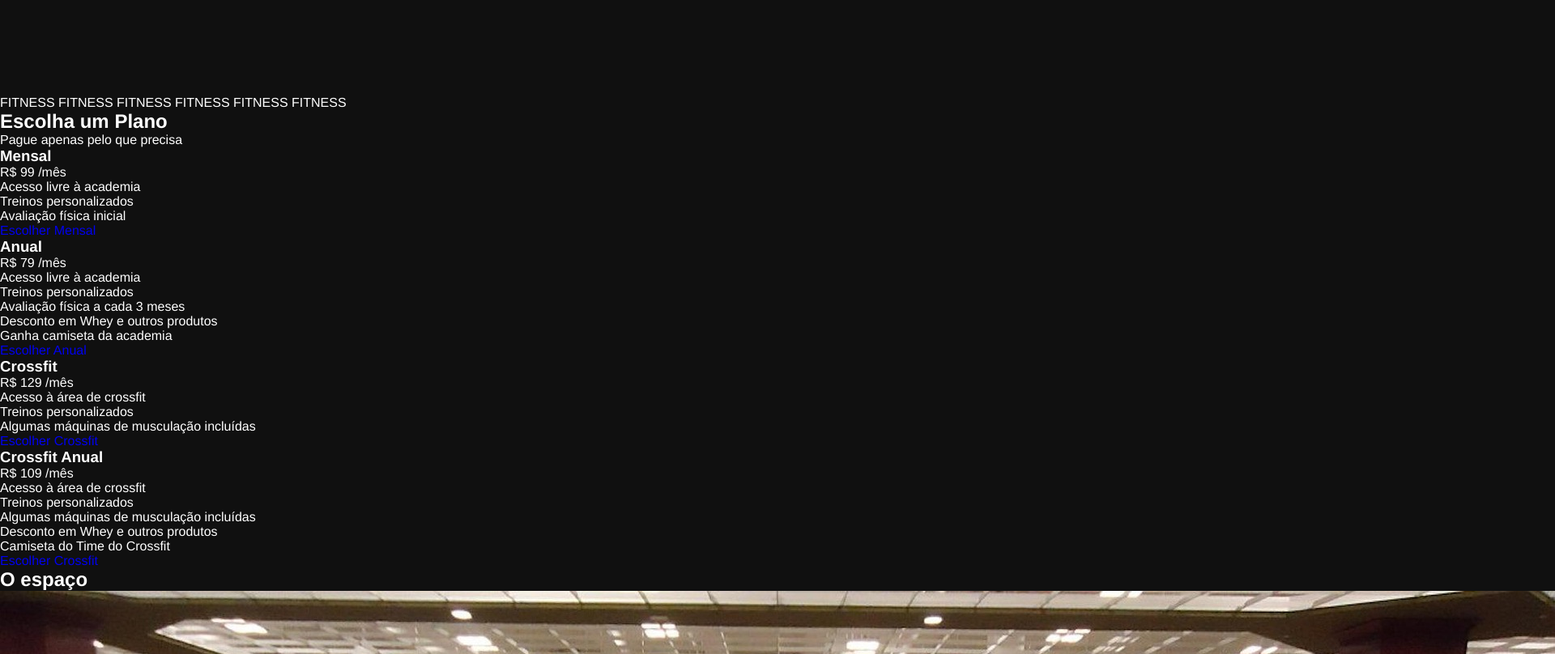
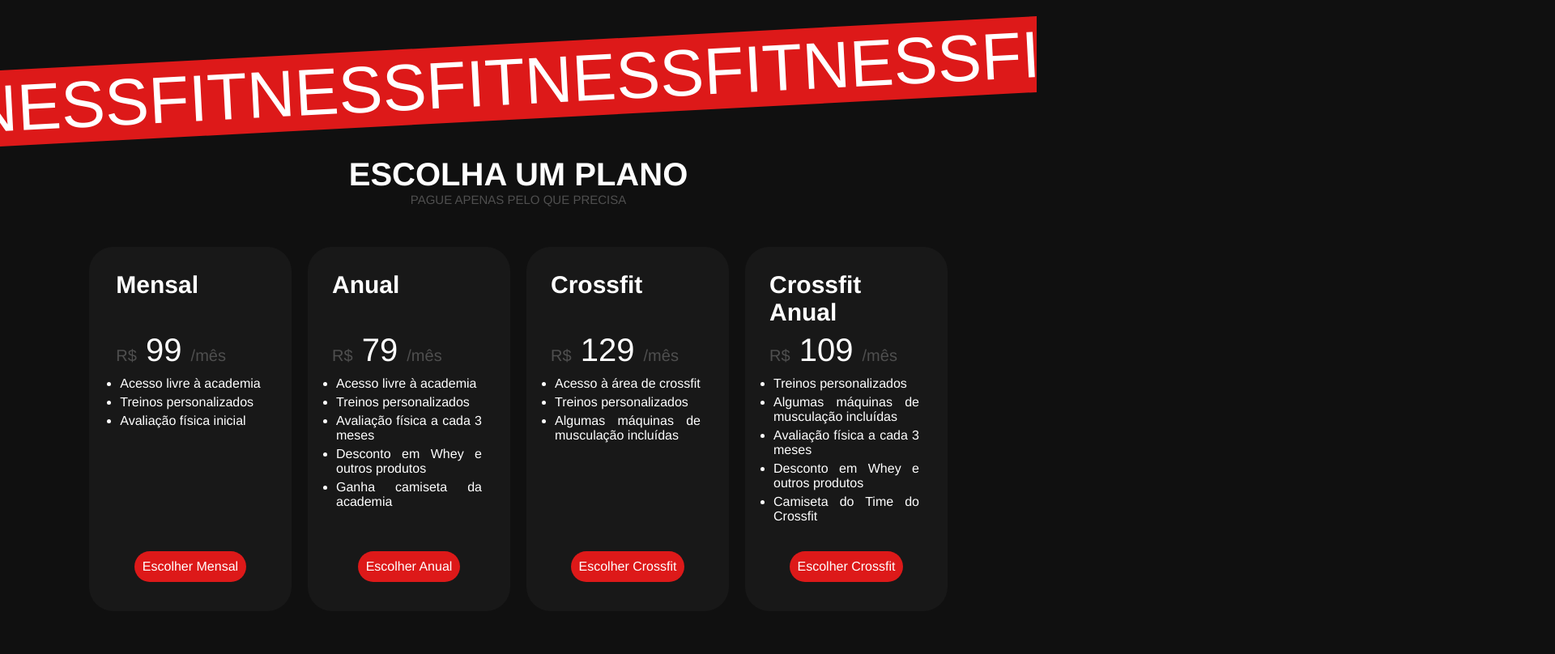
Before and after one commit to GabiMT/academia, a plain HTML site: page index.html in a window 1280 px wide. Shown: the part 600-1408 px from the top of the page at 81% size, 1920 px wide, since content can reach past the window. Drawn offline with Linux system fonts and the light colour scheme.

Commit message:
estilização sa seção dos planos

```diff
--- a/index.html
+++ b/index.html
@@ -23,19 +23,24 @@
     <main>
         <section id="inicio">
             <p class="texto_destaque">Movimento<br>Evolução<br>Superação</p>
-            <a href="#contato" id="botao_contato">Aula Experimental</a>""
+            <a href="#contato" id="botao_contato">Aula Experimental</a>
         </section>
 
         <div class="faixa_decorativa"> <!-- BOTA ELES SEPARADO, ai só mete um grid -->
-            <p>FITNESS FITNESS FITNESS FITNESS FITNESS FITNESS</p>
+            <p>FITNESS</p>
+            <p>FITNESS</p>
+            <p>FITNESS</p>
+            <p>FITNESS</p>
+            <p>FITNESS</p>
         </div>
 
         <section id="planos">
             <h2>Escolha um Plano</h2>
-            <p>Pague apenas pelo que precisa</p>
+            <p class="subtitulo">Pague apenas pelo que precisa</p>
+            <div class="os_planos">
             <article class="cartao_preco">
                 <h3>Mensal</h3>
-                <p class="valor"><span>R$</span> 99 <span>/mês</span></p>
+                <p class="valor"><span class="diminuir">R$</span> 99 <span class="diminuir">/mês</span></p>
                 <ul>
                     <li>Acesso livre à academia</li>
                     <li>Treinos personalizados</li>
@@ -46,7 +51,7 @@
 
             <article class="cartao_preco">
                 <h3>Anual</h3>
-                <p class="valor"><span>R$</span> 79 <span>/mês</span></p>
+                <p class="valor"><span class="diminuir">R$</span> 79 <span class="diminuir">/mês</span></p>
                 <ul>
                     <li>Acesso livre à academia</li>
                     <li>Treinos personalizados</li>
@@ -59,7 +64,7 @@
 
             <article class="cartao_preco">
                 <h3>Crossfit</h3>
-                <p class="valor"><span>R$</span> 129 <span>/mês</span></p>
+                <p class="valor"><span class="diminuir">R$</span> 129 <span class="diminuir">/mês</span></p>
                 <ul>
                     <li>Acesso à área de crossfit</li>
                     <li>Treinos personalizados</li>
@@ -70,16 +75,17 @@
 
             <article class="cartao_preco">
                 <h3>Crossfit Anual</h3>
-                <p class="valor"><span>R$</span> 109 <span>/mês</span></p>
+                <p class="valor"><span class="diminuir">R$</span> 109 <span class="diminuir">/mês</span></p>
                 <ul>
-                    <li>Acesso à área de crossfit</li>
                     <li>Treinos personalizados</li>
                     <li>Algumas máquinas de musculação incluídas</li>
+                    <li>Avaliação física a cada 3 meses</li>
                     <li>Desconto em Whey e outros produtos</li>
                     <li>Camiseta do Time do Crossfit</li>
                 </ul>
                 <a href="#" class="botao_primario">Escolher Crossfit</a>
             </article>
+            </div>
         </section>
 
         <section id="espaco_servicos"> <!-- Vai ser uns 90% imagem aqui -->
--- a/style.css
+++ b/style.css
@@ -2,6 +2,7 @@
 :root{
     --background: #101010;
     --background2: #181818;
+    --detalhe: #4F4F4F;
     --destaque: #dd1919;
     --destaque2: #791414;
 }
@@ -21,9 +22,27 @@ body{
     list-style-type: none;
     /* FIM RESET CSS */
 
-     background-color: var(--background);
-     color: white;
-     font-family: 'Franklin Gothic Medium', 'Arial Narrow', Arial, sans-serif;
+    background-color: var(--background);
+    color: white;
+    font-family: 'Franklin Gothic Medium', 'Arial Narrow', Arial, sans-serif;
+}
+
+html, body{
+    overflow-x: hidden;
+}
+
+/* ALL */
+h2{
+    font-size: 40px;
+    text-transform: uppercase;
+    text-align: center;
+}
+
+.subtitulo{
+    font-size: 15px;
+    text-transform: uppercase;
+    text-align: center;
+    color: var(--detalhe);
 }
 
 /* HEADER */
@@ -55,6 +74,11 @@ header{
         display: inline-block;
         color: white;
         text-transform: uppercase;
+        padding: 0 10px;
+    }
+
+    nav li:hover{
+        color: var(--destaque);
     }
 
 /* MAIN */
@@ -84,8 +108,9 @@ header{
             color: white;
             text-transform: uppercase;
             font-weight: 900;
-            padding: 25px;
+            padding: 15px;
             border-radius: 500px;
+            font-size: 25px;
 
             grid-row: 2;
             align-self: baseline;
@@ -94,3 +119,80 @@ header{
         #botao_contato:hover{
             background-color: var(--destaque2);
         }
+
+    /* FAIXA DECORATIVA */
+    .faixa_decorativa{
+        background-color: var(--destaque);
+        color: white;
+        font-size: 65px;
+
+        display: grid;
+        grid-template-columns: repeat(5, 1fr);
+
+        transform: scale(1.25) rotate(-3deg);
+        position: relative;
+        top: -55px;
+    }
+
+    /* PLANOS */
+
+        /* CARTÕES */
+        .os_planos{
+            display: flex;
+            flex-wrap: nowrap;
+            justify-content: center;
+        }
+
+            .cartao_preco{
+                height: 450px;
+                width: 250px;
+                background-color: var(--background2);
+                padding: 30px;
+                border-radius: 30px;
+                margin: 50px 10px;
+
+                display: grid;
+                grid-template-rows: 75px 50px auto 50px;
+                justify-content: center;
+            }
+
+                .cartao_preco h3{
+                    font-size: 30px;
+                }
+
+                .cartao_preco p{
+                    font-size: 40px;
+                    text-align: center;
+                    justify-self: baseline;
+                }
+
+                    .diminuir{
+                        color: #4F4F4F;
+                        font-size: 20px;
+                    }
+
+                .cartao_preco ul li{
+                    margin: 5px;
+                    text-align: justify;
+                }
+
+                .botao_primario{
+                    background: var(--destaque);
+                    color: white;
+                    border-radius: 100px;
+                    padding: 10px;
+                    justify-self: center;
+                    align-self: center;
+                }
+
+    /* ESPAÇOS */
+    #espaco_servicos img{
+        width: 500px;
+
+    }
+
+    /* DEPOIMENTOS */
+    #depoimentos img{
+        width: 50px;
+        border-radius: 100%;
+    }
```
